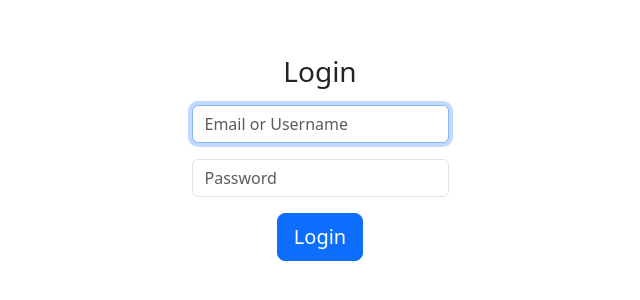
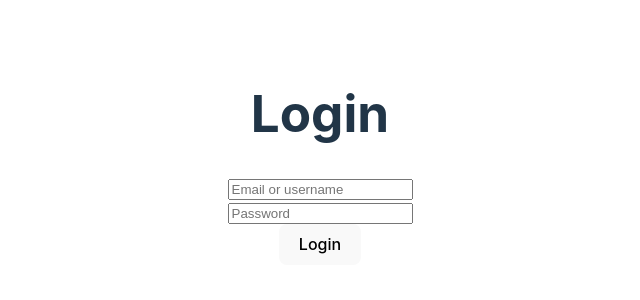
Before and after one commit to JonnySB/bloom-frontend, a React (Vite) app: page /login in a window 1280 px wide. Shown: the part 242-542 px from the top of the page, without its empty margins (320-960 px from the left). Built offline with nearby package versions, Linux system fonts and the light colour scheme; no server answers.

Commit message:
reactbootstrap

```diff
--- a/package.json
+++ b/package.json
@@ -13,6 +13,7 @@
   "dependencies": {
     "bootstrap": "^5.3.3",
     "react": "^18.2.0",
+    "react-bootstrap": "^2.10.1",
     "react-dom": "^18.2.0",
     "react-router-dom": "^6.22.2",
     "vitest-fetch-mock": "^0.2.2"
--- a/src/pages/Login/Login.jsx
+++ b/src/pages/Login/Login.jsx
@@ -2,7 +2,11 @@ import { useState } from "react";
 import { useNavigate } from "react-router-dom";
 import "./Login.css";
 import { login } from "../../services/authentication";
-import 'bootstrap/dist/css/bootstrap.min.css';
+// import 'bootstrap/dist/css/bootstrap.min.css';
+import Col from 'react-bootstrap/Col';
+import Form from 'react-bootstrap/Form';
+import Row from 'react-bootstrap/Row';
+import Button from 'react-bootstrap/Button';
 
 
 
@@ -34,40 +38,22 @@ export const Login = () => {
     };
 
     return (
+        <Form className="Login" onSubmit={handleSubmit}>
+            <h1 className="h3 mb-3 font-weight-normal">Login</h1>
+        <Form.Group as={Row} className="mb-3" controlId="formPlaintextEmail">
+            <Col sm="10">
+                <Form.Control type="email" placeholder="Email or username" value={username_email} onChange={handleUsernameEmailChange} />
+            </Col>
+        </Form.Group>
 
-<>
+        <Form.Group as={Row} className="mb-3" controlId="formPlaintextPassword">
+            <Col sm="10">
+                <Form.Control type="password" placeholder="Password" value={password} onChange={handlePasswordChange} />
+            </Col>
+        </Form.Group>
+        <Button type="submit">Login</Button>
+        {loginError && <div>{loginError}</div>}
+    </Form>
 
-        <form className="Login" onSubmit={handleSubmit}>
-        <h1 className="h3 mb-3 font-weight-normal">Login</h1>
-            <div className="mb-3">
-
-                <input
-                    className="form-control"
-                    id="username_email"
-                    placeholder="Email or Username"
-                    type="email"
-                    value={username_email}
-                    onChange={handleUsernameEmailChange}
-                    required autoFocus
-                />
-            </div>
-            <div className="mb-3">
-
-                <input
-                    className="form-control"
-                    placeholder="Password"
-                    id="password"
-                    type="password"
-                    value={password}
-                    onChange={handlePasswordChange}
-                    required
-                />
-                {loginError && <div className="invalid-signup" role="invalid-signup">{loginError}</div>}
-            </div>
-            <button className="btn btn-lg btn-primary btn-block" role="submit-button" id="submit" type="submit">Login</button>
-        </form>
-</>
-
-
-    );
-};
+        );
+    };
```
Also changed, not shown: 2 other files (tests, documents, lock files or other folders).
